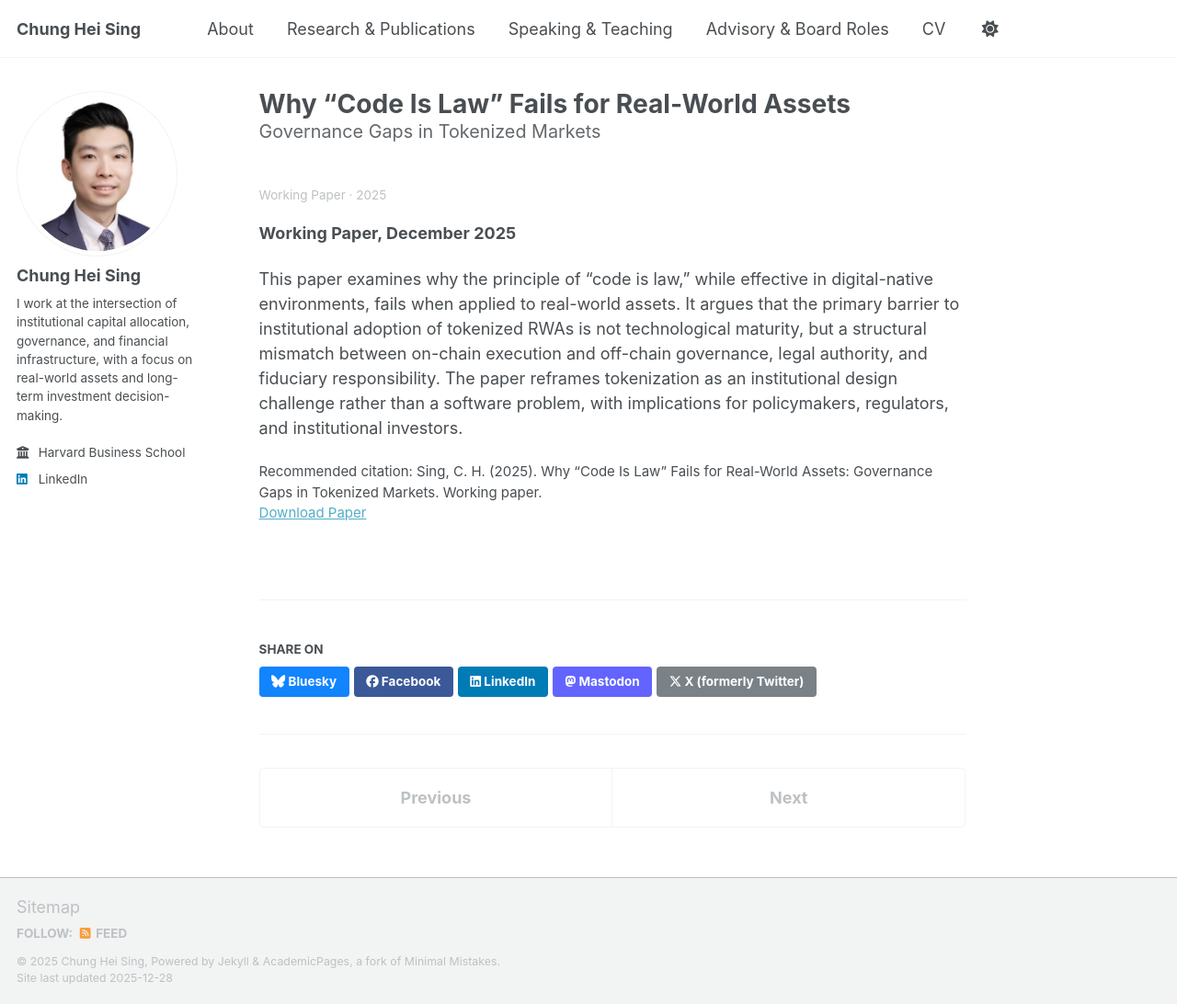
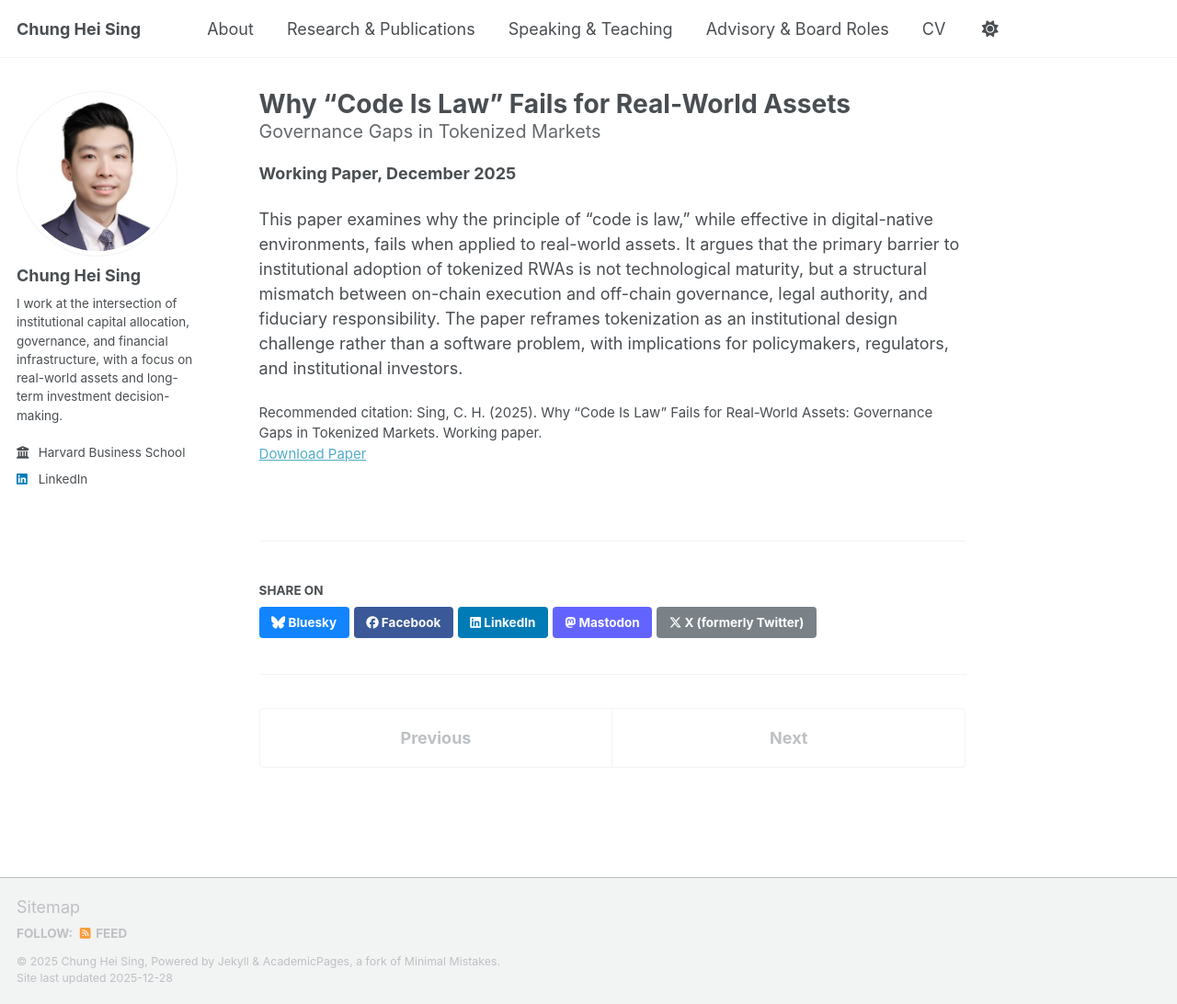
Before and after one commit to chungheising/chungheising.github.io, a Jekyll site: the page built from _publications/2025-12-code-is-law-fails-rwa.md, in a window 1280 px wide and 1092 px high. Shown: the whole window at 92% size. Built offline with Jekyll 4.4.1, drawn with Linux system fonts in a browser that asks for light colours; a script bundle is joined from its source files by our own code; library files that are not in the unit come from our copies.

Commit message:
Update single.html

```diff
--- a/_layouts/single.html
+++ b/_layouts/single.html
@@ -53,9 +53,7 @@ layout: default
 
 {% elsif page.collection == 'publications' %}
   {%- comment -%} Avoid duplicative “Published in …” line for working papers {%- endcomment -%}
-  {%- if page.paper_date -%}
-    <p class="page__meta">{{ page.venue }} · {{ page.paper_date }}</p>
-  {%- endif -%}
+
 
 {% elsif page.venue and page.date %}
   <p>Published in <i>{{ page.venue }}</i>, {{ page.date | default: "1900-01-01" | date: "%Y" }}</p>
```
